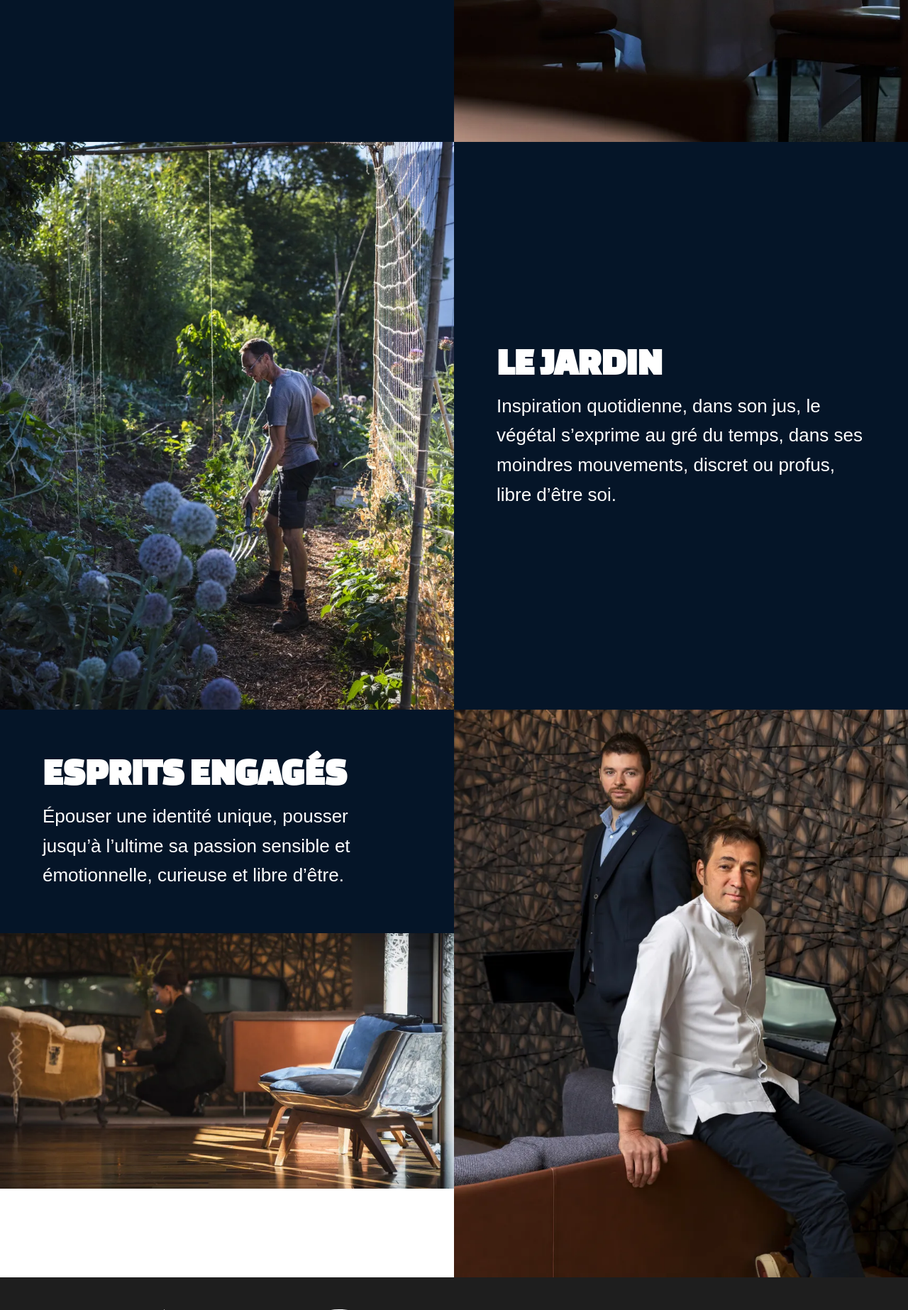
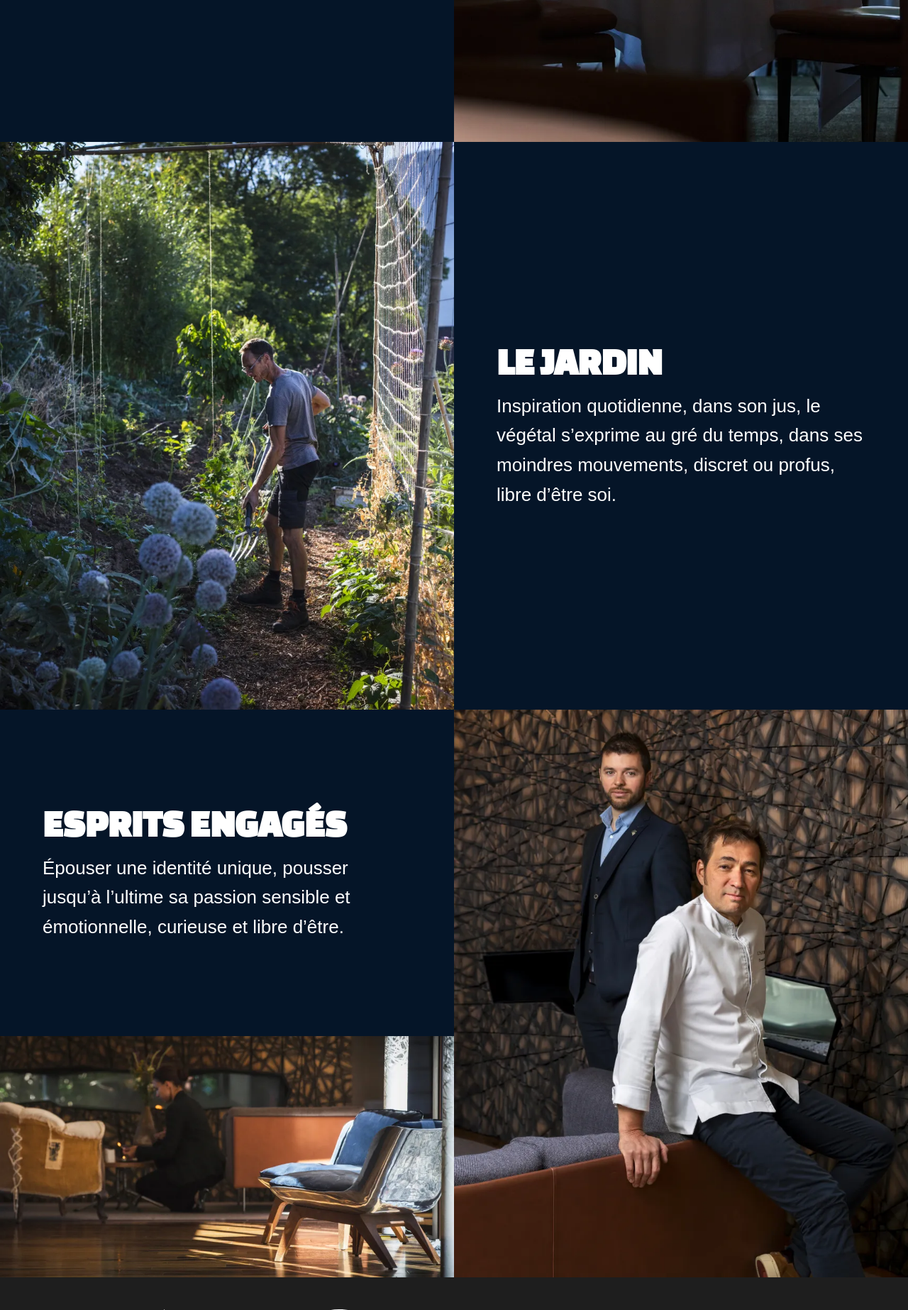
Before and after one commit to jderache/pavillon-gourmand, a PHP site: page /lieu.php in a window 1280 px wide. Shown: the part 1400-3246 px from the top of the page at 71% size. Run offline with PHP 8.4, Linux system fonts and the light colour scheme.

Commit message:
style: :lipstick: updating styles

```diff
--- a/public/css/style.css
+++ b/public/css/style.css
@@ -66,7 +66,6 @@
 	position: relative;
 	gap: 1rem;
 	flex-direction: column;
-    text-decoration: none;
 }
 
 .hero-content p {
@@ -79,7 +78,6 @@
 	width: 100%;
 	bottom: 36px;
 	width: 80%;
-    line-height: 1.2;
 }
 
 header {
@@ -118,8 +116,8 @@ h1 {
 section {
 	display: flex;
 	flex-direction: column;
-    min-height: 100vh;
-    height: 100%;
+	height: 100vh;
+	max-height: 100vh;
 	color: white;
 }
 
@@ -127,22 +125,35 @@ section.reverse {
 	flex-direction: column;
 }
 
-section>div {
+section > div {
 	height: 50%;
 	flex: 1;
 }
 
-section>img {
+section > img {
 	height: 50%;
 	object-fit: cover;
 }
 
 section .content-image {
+	flex: 1 1 0;
 	display: flex;
 	flex-direction: column;
+	height: auto;
+}
+
+section .content-image > img {
+	object-fit: cover;
+}
+
+section .content-image > * {
+	flex: 1;
+	flex-shrink: 0;
+	overflow: auto;
 }
 
 section .content {
+	width: 100%;
 	display: flex;
 	flex-direction: column;
 	justify-content: center;
@@ -214,7 +225,6 @@ footer .footer-bottom a {
 	.hero-heading {
 		flex-direction: row;
 	}
-
 	.hero-content {
 		padding: 45px 60px;
 		height: 100%;
@@ -245,6 +255,8 @@ footer .footer-bottom a {
 	section {
 		display: flex;
 		flex-direction: row;
+		min-height: 100vh;
+		height: 100%;
 	}
 
 	section.reverse {
@@ -256,13 +268,13 @@ footer .footer-bottom a {
 		height: auto;
 	}
 
-    section>div {
+	section > div {
 		width: 50%;
 		height: 100%;
 		flex: 1;
 	}
 
-    section>img {
+	section > img {
 		width: 50%;
 		height: auto;
 	}
```
Lines whose indentation alone changed are shown as unchanged.
